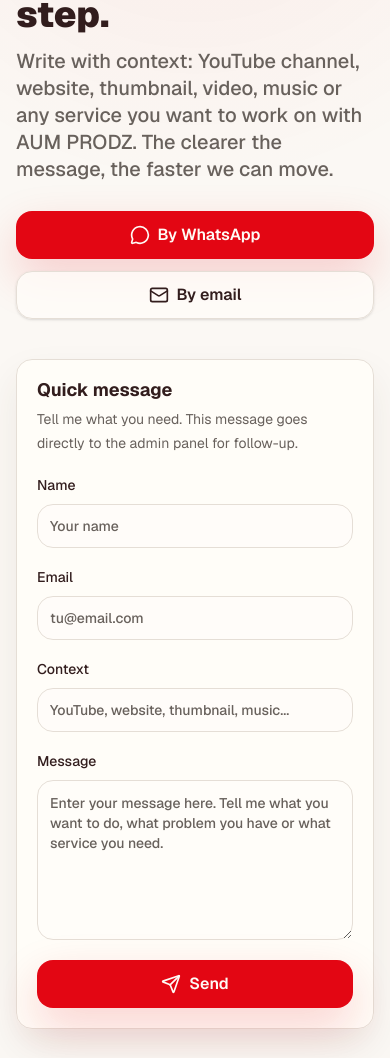
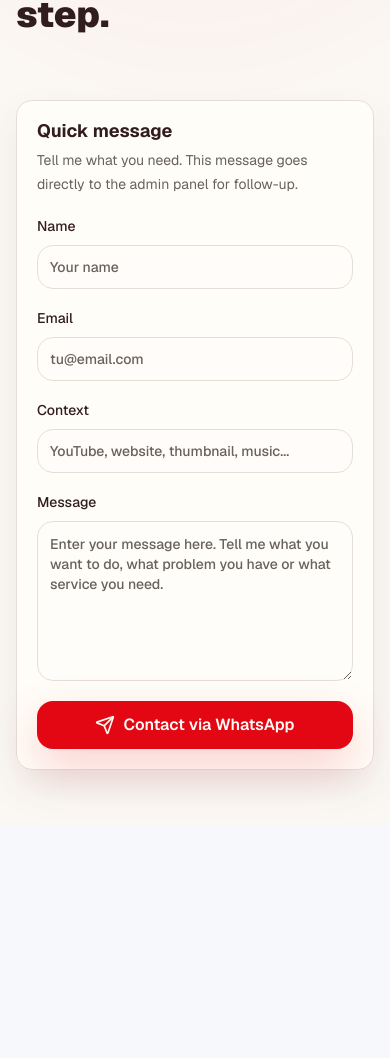
Before and after one commit to aumdevs/aumprodz, a Next.js app: page /contacto in a window 390 px wide. Shown: the part 303-1361 px from the top of the page. After the commit the page ends 1129 px from the top, so only its background shows below. Built offline with nearby package versions, Linux system fonts and the light colour scheme; no server answers.

Commit message:
Polish mobile contact and footer visibility

```diff
--- a/src/app/(public)/contacto/contact-message-form.tsx
+++ b/src/app/(public)/contacto/contact-message-form.tsx
@@ -18,6 +18,7 @@ export type ContactMessageFormCopy = {
   emailLabel: string;
   messageLabel: string;
   messagePlaceholder: string;
+  mobileSubmit: string;
   nameLabel: string;
   namePlaceholder: string;
   submit: string;
@@ -94,7 +95,14 @@ export function ContactMessageForm({
 
       <Button type="submit" size="lg" disabled={pending}>
         <Send className="size-5" />
-        {pending ? copy.submitting : copy.submit}
+        {pending ? (
+          copy.submitting
+        ) : (
+          <>
+            <span className="sm:hidden">{copy.mobileSubmit}</span>
+            <span className="hidden sm:inline">{copy.submit}</span>
+          </>
+        )}
       </Button>
     </form>
   );
--- a/src/app/(public)/contacto/page.tsx
+++ b/src/app/(public)/contacto/page.tsx
@@ -50,6 +50,7 @@ const contactCopyByLocale: Record<AppLocale, ContactCopy> = {
       messageLabel: "Mesaj",
       messagePlaceholder:
         "Ekri mesaj ou isit la. Di m sa ou vle fè, pwoblèm ou genyen oswa sèvis ou bezwen.",
+      mobileSubmit: "Kontakte sou WhatsApp",
       nameLabel: "Non",
       namePlaceholder: "Non ou",
       submit: "Voye",
@@ -75,6 +76,7 @@ const contactCopyByLocale: Record<AppLocale, ContactCopy> = {
       messageLabel: "Mensaje",
       messagePlaceholder:
         "Ingresa tu mensaje aquí. Cuéntame qué quieres hacer, qué problema tienes o qué servicio necesitas.",
+      mobileSubmit: "Contactar vía WhatsApp",
       nameLabel: "Nombre",
       namePlaceholder: "Tu nombre",
       submit: "Enviar",
@@ -100,6 +102,7 @@ const contactCopyByLocale: Record<AppLocale, ContactCopy> = {
       messageLabel: "Message",
       messagePlaceholder:
         "Enter your message here. Tell me what you want to do, what problem you have or what service you need.",
+      mobileSubmit: "Contact via WhatsApp",
       nameLabel: "Name",
       namePlaceholder: "Your name",
       submit: "Send",
@@ -125,6 +128,7 @@ const contactCopyByLocale: Record<AppLocale, ContactCopy> = {
       messageLabel: "Message",
       messagePlaceholder:
         "Entrez votre message ici. Dites-moi ce que vous voulez faire, le problème ou le service nécessaire.",
+      mobileSubmit: "Contacter via WhatsApp",
       nameLabel: "Nom",
       namePlaceholder: "Votre nom",
       submit: "Envoyer",
@@ -150,6 +154,7 @@ const contactCopyByLocale: Record<AppLocale, ContactCopy> = {
       messageLabel: "Mensagem",
       messagePlaceholder:
         "Digite sua mensagem aqui. Conte o que quer fazer, o problema ou o serviço que precisa.",
+      mobileSubmit: "Contactar pelo WhatsApp",
       nameLabel: "Nome",
       namePlaceholder: "Seu nome",
       submit: "Enviar",
@@ -187,12 +192,12 @@ export default async function ContactPage() {
             <h1 className="mammouth-title text-4xl sm:text-6xl">
               {copy.title}
             </h1>
-            <p className="mammouth-subtitle max-w-2xl text-xl">
+            <p className="mammouth-subtitle hidden max-w-2xl text-xl sm:block">
               {copy.message}
             </p>
           </div>
 
-          <div className="grid gap-3 sm:grid-cols-2">
+          <div className="hidden gap-3 sm:grid sm:grid-cols-2">
             <a
               href={whatsappHref}
               target="_blank"
--- a/src/components/public/public-footer-slot.tsx
+++ b/src/components/public/public-footer-slot.tsx
@@ -12,7 +12,7 @@ export function PublicFooterSlot({ children }: { children: ReactNode }) {
     return null;
   }
 
-  if (pathname === "/youtube") {
+  if (pathname !== "/") {
     return <div className="hidden sm:block">{children}</div>;
   }
 
```
